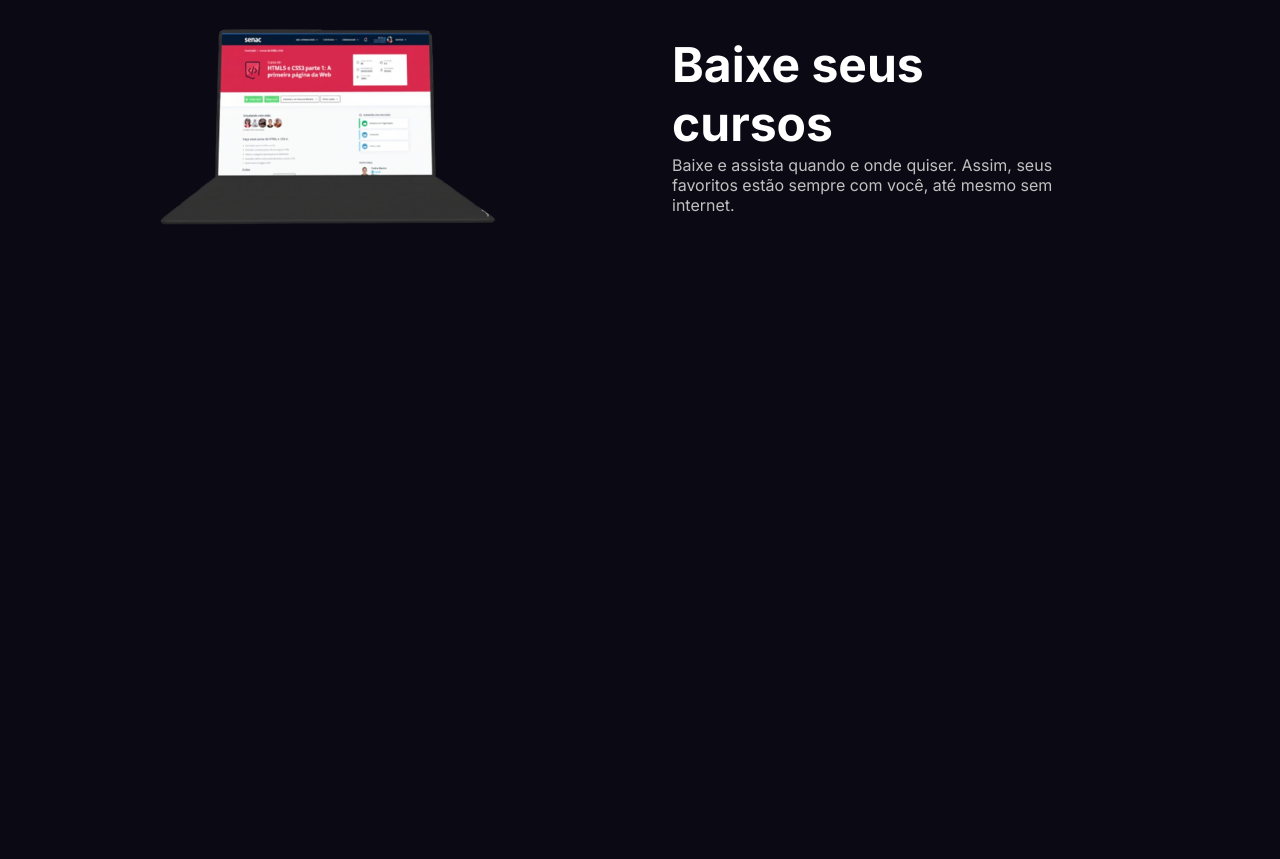
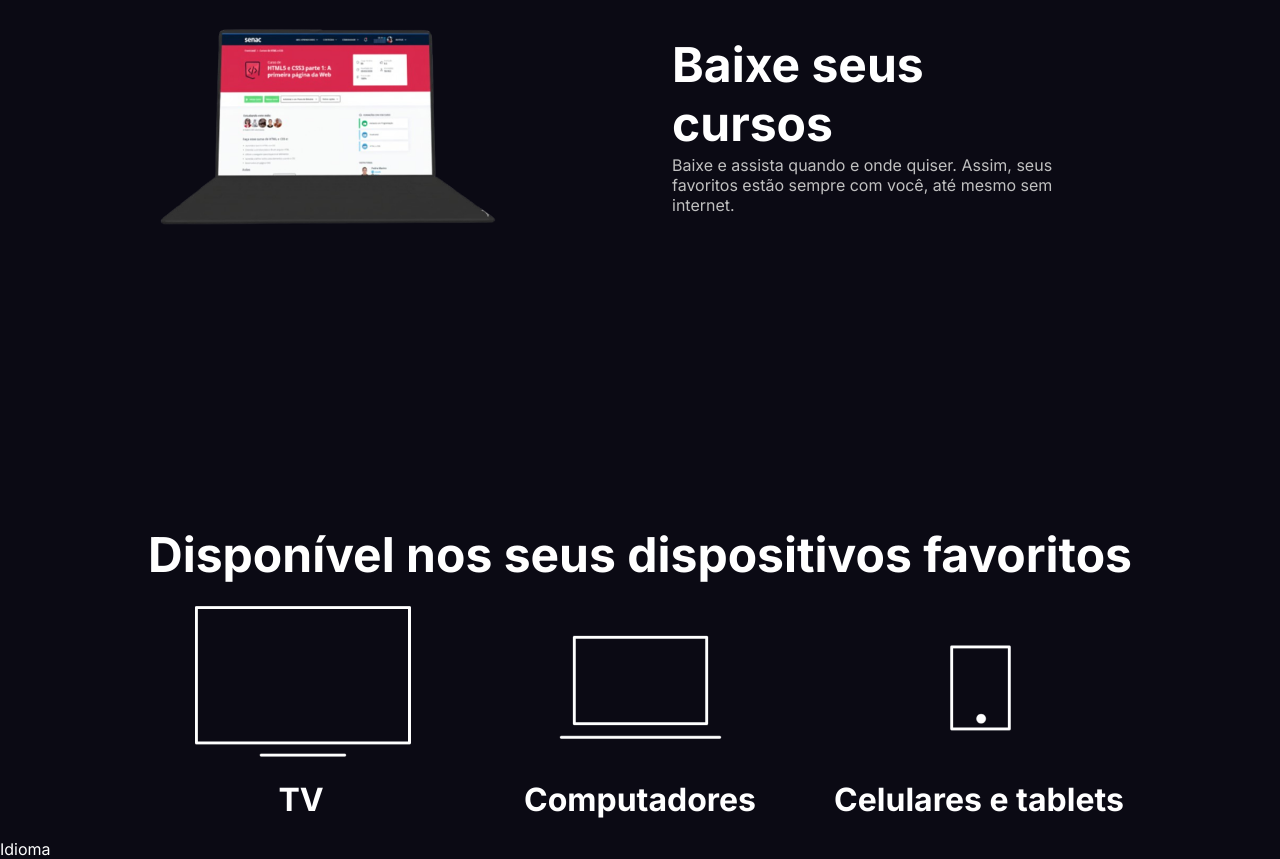
Before and after one commit to pedrohsantanaa/Senac-Plus, a plain HTML site: page index.html in a window 1280 px wide. Shown: the part 2675-3534 px from the top of the page. Before the commit the page ends 3200 px from the top, so only its background shows below. Drawn offline with Linux system fonts and the light colour scheme; a web font is replaced by a local one.

Commit message:
Versão3

```diff
--- a/css/style.css
+++ b/css/style.css
@@ -88,3 +88,21 @@ body {
     margin-top: 0.3rem;
     display: inline-block;
 }
+
+.dispositivos {
+    text-align: center;
+}
+
+.dispositivos__lista {
+    display: flex;
+    justify-content: center;
+    list-style: none;
+}
+
+.dispositivos__titulo {
+    font-size: 3rem;
+}
+
+.lista__item {
+    font-size: 2rem;
+}
--- a/index.html
+++ b/index.html
@@ -58,6 +58,38 @@
         </div>
 
     </section>
+    <section class="dispositivos">
+        <h2 class="dispositivos__titulo">Disponível nos seus dispositivos favoritos</h2>
+        <ul class="dispositivos__lista">
+            <li>
+                <img src="img/tv.png" alt="ícone de televisão">
+                <h3 class="lista__item">TV</h3>
+            </li>
+            <li>
+                <img src="img/computador.png" alt="ícone de computador">
+                <h3 class="lista__item">Computadores</h3>
+            </li>
+            <li>
+                <img src="img/celular.png" alt="ícone de celular">
+                <h3 class="lista__item">Celulares e tablets</h3>
+            </li>
+
+        </ul>
+
+    </section>
+    <footer class="rodape">
+        <img src="" alt="">
+        <ul class="rodape__lista">
+            <li class="lista__link">Idioma</li>
+        </ul>
+        <p class="rodape__texto">
+
+        </p>
+        <p class="rodape__texto">
+
+        </p>
+
+    </footer>
 
 
 </body>
```
Also changed, not shown: img/celular.png (added), img/computador.png (added), img/tv.png (added).
